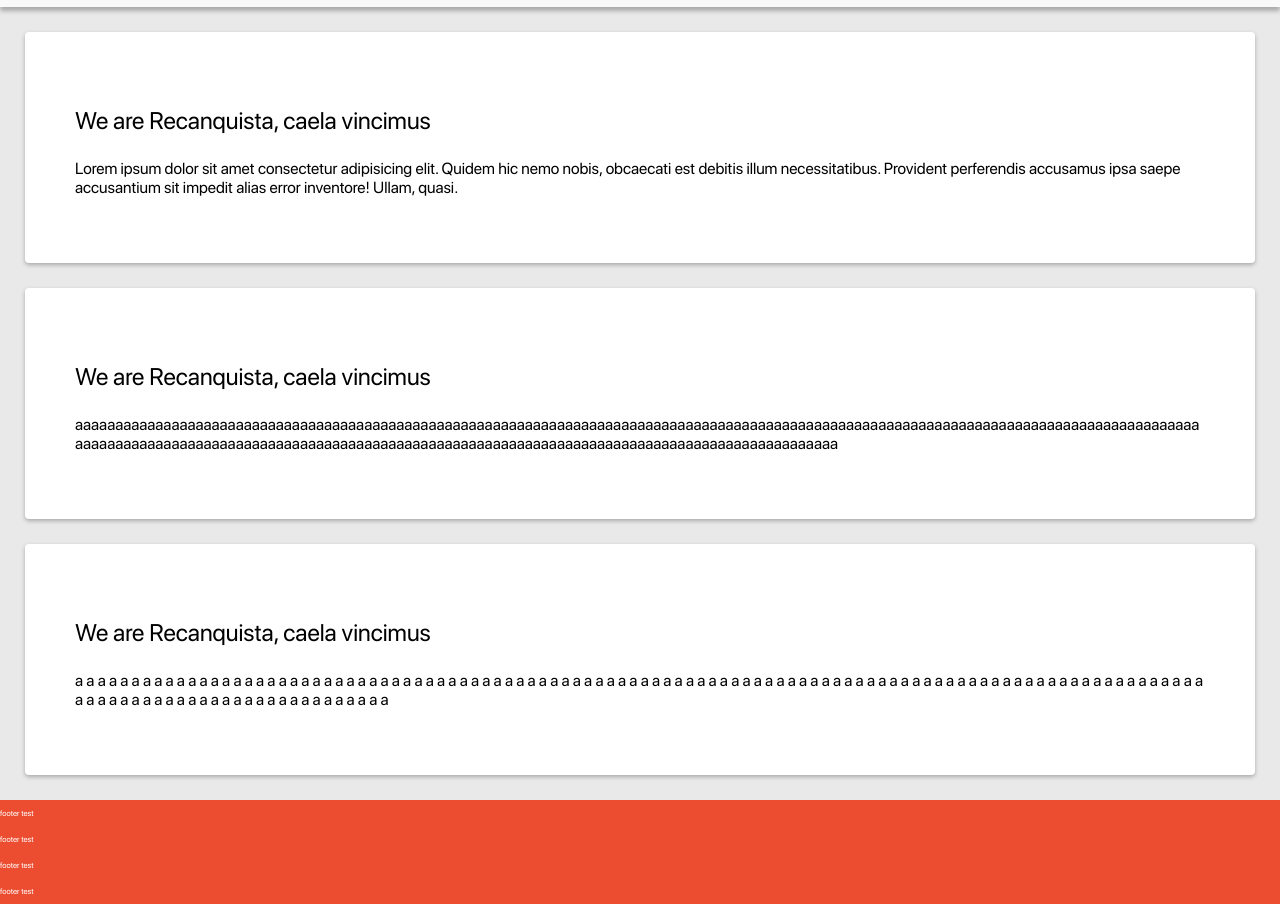
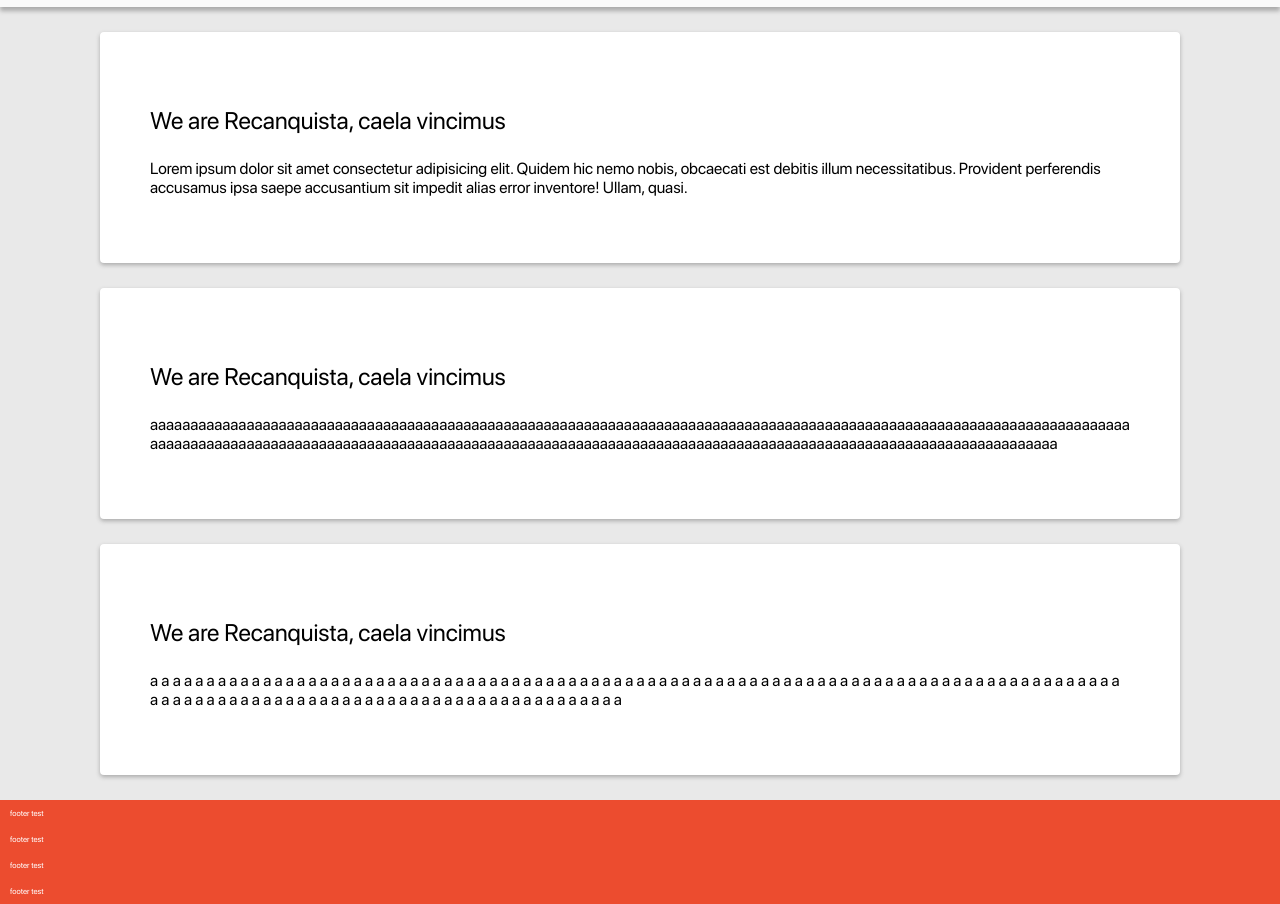
Before and after one commit to dumpling-drinker/recanquista, a plain HTML site: page index.html in a window 1280 px wide. Shown: the part 93-997 px from the top of the page. Drawn offline with Linux system fonts and the light colour scheme.

Commit message:
narrow content

```diff
--- a/styles/style.css
+++ b/styles/style.css
@@ -26,8 +26,8 @@ body {
 .section {
   background-color: white;
   padding: 50px;
-  margin-left: 25px;
-  margin-right: 25px;
+  margin-left: 100px;
+  margin-right: 100px;
   margin-top: 25px;
   margin-bottom: 25px;
   filter: drop-shadow(0px 2px 2px #aaa);
@@ -40,7 +40,7 @@ body {
 .section:hover {
   filter: drop-shadow(0px 4px 2px #aaa);
   border-left: 4px solid #ec4c2f;
-  margin-right: 21px;
+  margin-right: calc(100px - 4px);
 }
 
 /* text does not move on hover .section::before {
@@ -105,6 +105,7 @@ img.tiny {
 
 .footer p {
   color: white;
-  width: 100%;
+  width: calc(100% - 10px);
   font-size: 8px;
+  margin-left: 10px;
 }
```
